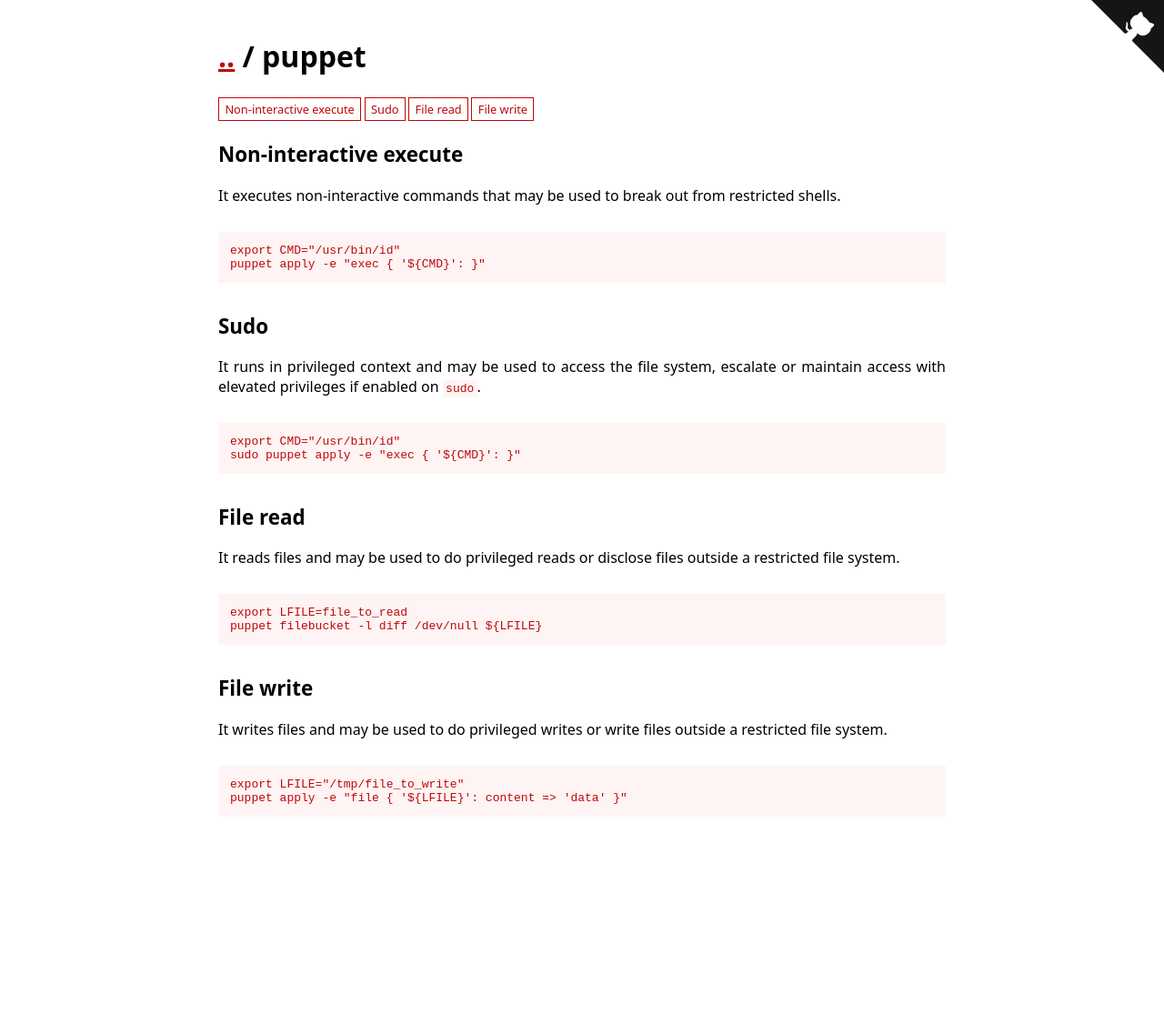
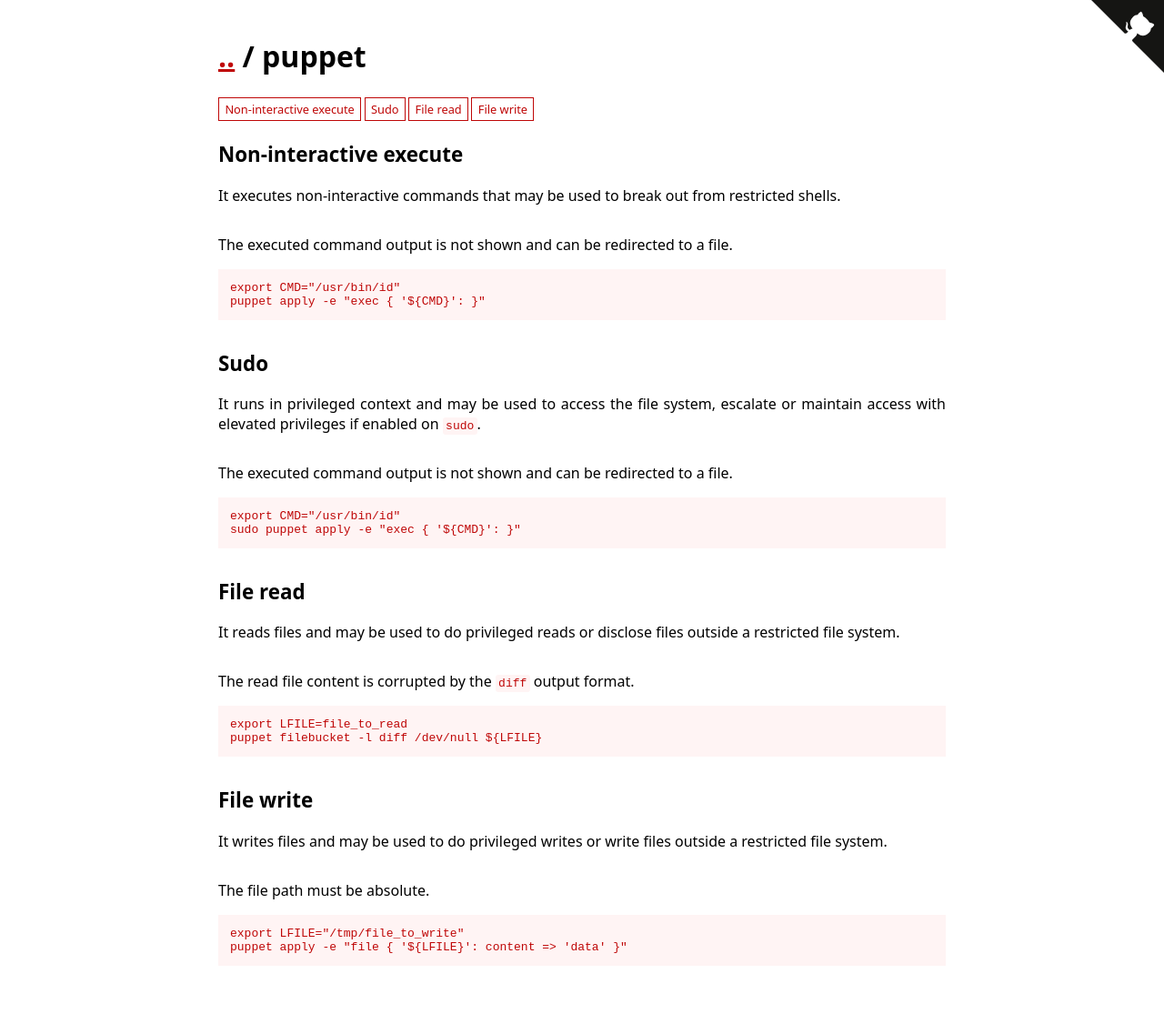
Before and after one commit to GTFOBins/GTFOBins.github.io, a Jekyll site: the page built from _gtfobins/puppet.md, in a window 1280 px wide. Shown: the whole page at 91% size. Built offline with Jekyll 4.4.1, drawn with Linux system fonts in a browser that asks for light colours; before the commit the page ends 951 px from its top, so only the background shows below that.

Commit message:
Add puppet description

```diff
--- a/_gtfobins/puppet.md
+++ b/_gtfobins/puppet.md
@@ -1,19 +1,23 @@
 ---
 functions:
   execute-non-interactive:
-    - code: |
+    - description: The executed command output is not shown and can be redirected to a file.
+      code: |
         export CMD="/usr/bin/id"
         puppet apply -e "exec { '${CMD}': }"
   sudo-enabled:
-    - code: |
+    - description: The executed command output is not shown and can be redirected to a file.
+      code: |
         export CMD="/usr/bin/id"
         sudo puppet apply -e "exec { '${CMD}': }"
   file-read:
-    - code: |
+    - description: The read file content is corrupted by the `diff` output format.
+      code: |
         export LFILE=file_to_read
         puppet filebucket -l diff /dev/null ${LFILE}
   file-write:
-    - code: |
+    - description: The file path must be absolute.
+      code: |
         export LFILE="/tmp/file_to_write"
         puppet apply -e "file { '${LFILE}': content => 'data' }"
 ---
```
